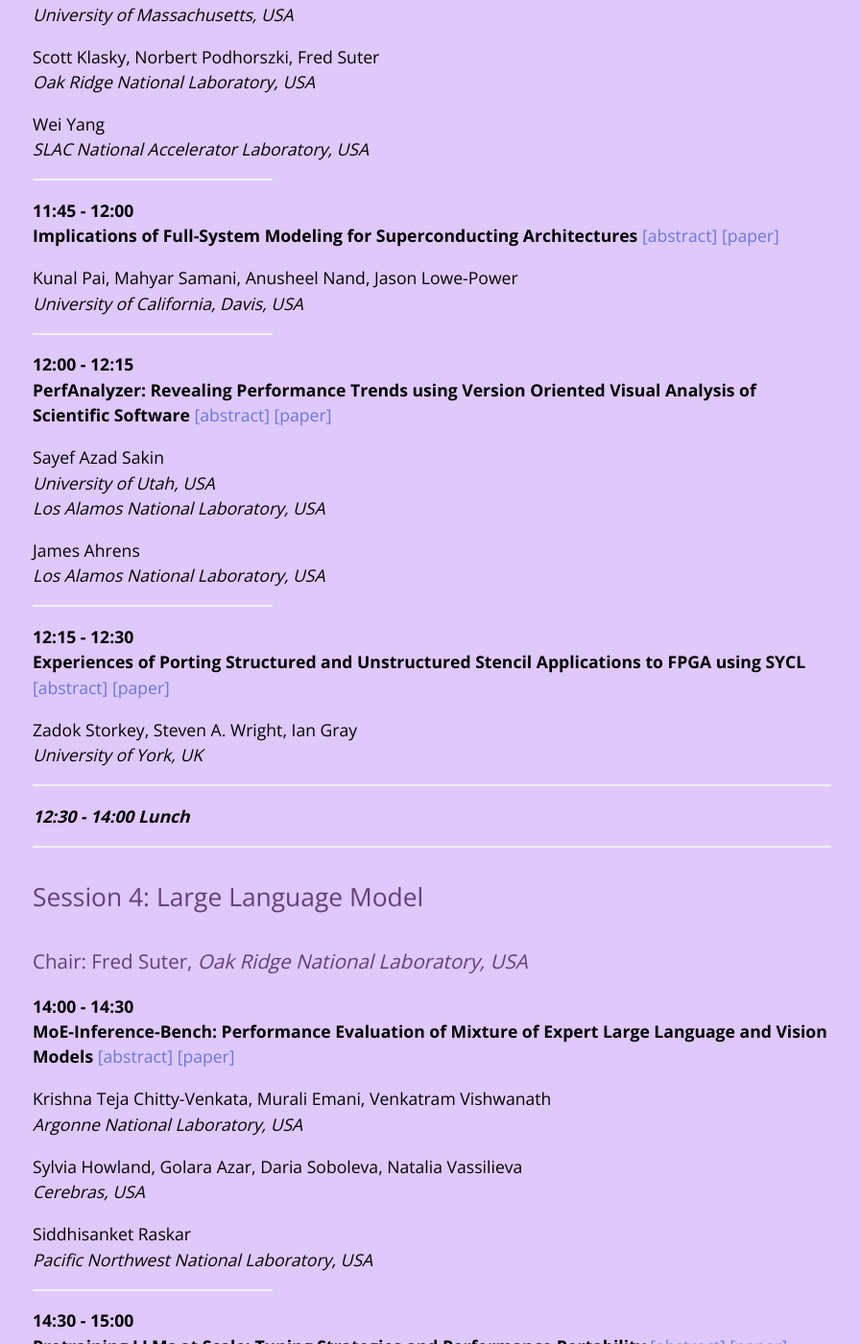
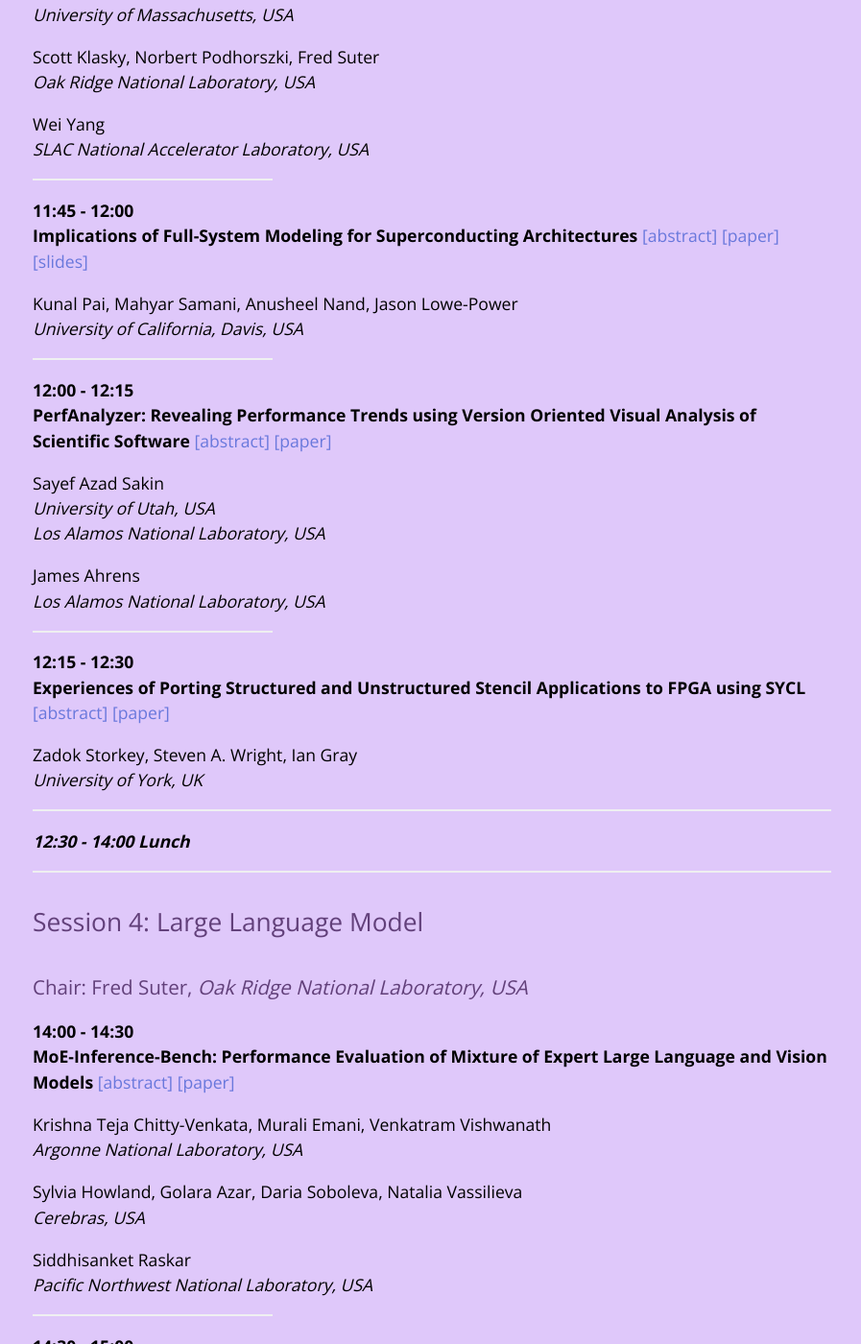
Before and after one commit to pmbs-workshop/pmbs-workshop.github.io, a Jekyll site: the page built from schedule.markdown, in a window 1280 px wide and 1400 px high, scrolled down 3071 px. Shown: the whole window at 96% size, without its empty margins (190-1087 px from the left). Built offline with Jekyll 4.4.1, drawn with Linux system fonts in a browser that asks for light colours.

Commit message:
makes talks 6 and 10 available

```diff
--- a/schedule.markdown
+++ b/schedule.markdown
@@ -112,7 +112,7 @@
 {: style="width: 30%;"}
 
 **11:45 - 12:00**\\
-**Implications of Full-System Modeling for Superconducting Architectures** [[abstract]](abstract06.html) [[paper]](https://doi.org/10.1145/3731599.3769278)
+**Implications of Full-System Modeling for Superconducting Architectures** [[abstract]](abstract06.html) [[paper]](https://doi.org/10.1145/3731599.3769278) [[slides]](talk06.pdf)
 
 Kunal Pai, Mahyar Samani, Anusheel Nand, Jason Lowe-Power\\
 _University of California, Davis, USA_
@@ -164,7 +164,7 @@
 {: style="width: 30%;"}
 
 **14:30 - 15:00**\\
-**Pretraining LLMs at Scale: Tuning Strategies and Performance Portability** [[abstract]](abstract10.html) [[paper]](https://doi.org/10.1145/3731599.3767699)
+**Pretraining LLMs at Scale: Tuning Strategies and Performance Portability** [[abstract]](abstract10.html) [[paper]](https://doi.org/10.1145/3731599.3767699) [[slides]](talk10.pdf)
 
 Adrián Pérez Diéguez, Àlex Batlle Casellas, Aleix Torres-Camps, Harris Teague,  Jordi Ros-Giralt\\
 _Qualcomm, USA_
```
